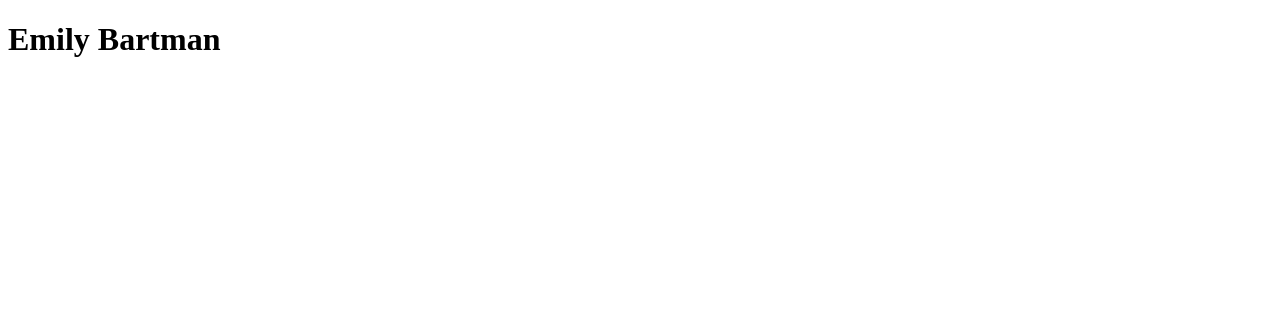
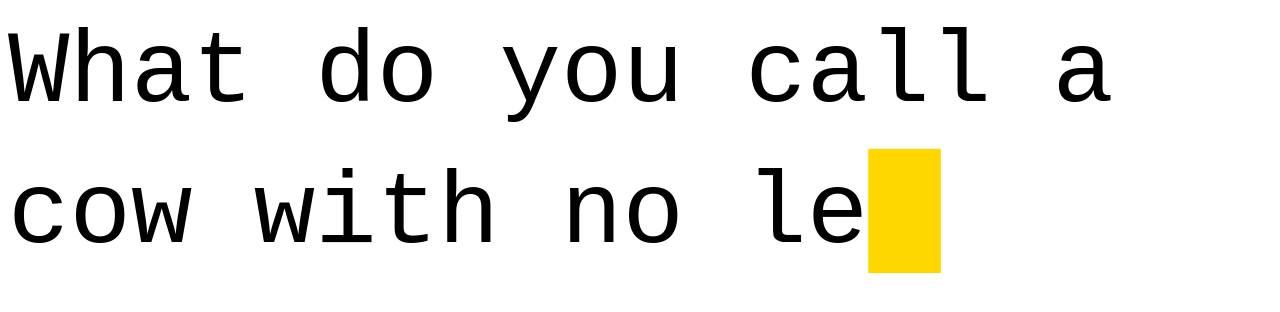
Before and after one commit to embarks/homepage, a Next.js app: page / in a window 1280 px wide. Shown: the top 312 px of the page. Built offline with nearby package versions, Linux system fonts and the light colour scheme.

Commit message:
is this a joke?

```diff
--- /dev/null
+++ b/components/BlinkingCursor.tsx
@@ -0,0 +1,38 @@
+// blinking cursor component
+import React, { FunctionComponent } from 'react'
+
+interface BlinkingCursorProps {
+  type?: 'block' | 'underline' | 'bar'
+  size?: number
+  speed?: number
+  isBlinking: boolean
+}
+
+const typeMap = {
+  bar: '|',
+  block: '█',
+  underline: '_',
+}
+
+const BlinkingCursor: FunctionComponent<BlinkingCursorProps> = ({
+  size = 25,
+  isBlinking = false,
+  type = 'block',
+}) => {
+  return (
+    <span
+      className={isBlinking ? 'blink' : ''}
+      style={{
+        fontSize: `${size}vw`,
+        whiteSpace: 'pre',
+        display: 'inline',
+        lineHeight: 1.3,
+        color: 'gold',
+      }}
+    >
+      {typeMap[type]}
+    </span>
+  )
+}
+
+export default BlinkingCursor
--- /dev/null
+++ b/components/Typewriter.tsx
@@ -0,0 +1,83 @@
+import { FunctionComponent, useEffect, useState, useRef } from 'react'
+
+interface TypewriterProps {
+  text: string
+  delay?: number
+  speed?: number
+  size?: number
+  isStatic?: boolean
+  onStart?: () => void
+  onChar?: (char: string) => void
+  onEnd?: () => void
+}
+
+const Typewriter: FunctionComponent<TypewriterProps> = ({
+  text,
+  delay = 0,
+  speed = 100,
+  size = 25,
+  isStatic,
+  onChar,
+  onStart,
+  onEnd,
+}) => {
+  const [value, setValue] = useState<string>(isStatic ? text : '')
+  const indexRef = useRef<number>(0)
+
+  useEffect(
+    function startTextType() {
+      if (isStatic) {
+        return
+      }
+      let timer: NodeJS.Timeout,
+        initialDelay: NodeJS.Timeout = null
+
+      function updateValueIndex() {
+        if (indexRef.current === 0) onStart?.()
+        const currentValue = `${value}${text.charAt(indexRef.current)}`
+        setValue(currentValue)
+        onChar?.(text.charAt(indexRef.current))
+        indexRef.current += 1
+      }
+
+      // initial delay timeout
+      const start = () => {
+        initialDelay = setTimeout(updateValueIndex, delay)
+      }
+
+      if (indexRef.current === 0) {
+        start()
+      } else {
+        clearTimeout(initialDelay)
+        timer = setTimeout(updateValueIndex, speed)
+      }
+
+      if (indexRef.current === text.length) {
+        clearTimeout(timer)
+        onEnd?.()
+      }
+
+      // return a function to clear the timeout
+      return function cleanup() {
+        clearTimeout(timer)
+        clearTimeout(initialDelay)
+      }
+    },
+    [value]
+  )
+
+  return (
+    <div
+      style={{
+        display: 'inline',
+        fontSize: `${size}vw`,
+        fontFamily: 'monospace',
+        lineHeight: 1.3,
+      }}
+    >
+      {value}
+    </div>
+  )
+}
+
+export default Typewriter
--- a/package.json
+++ b/package.json
@@ -22,11 +22,14 @@
   "dependencies": {
     "next": "^12.3.1",
     "react": "^18.2.0",
-    "react-dom": "^18.2.0"
+    "react-dom": "^18.2.0",
+    "react-transition-group": "^4.4.5"
   },
   "devDependencies": {
     "@types/node": "18.8.3",
     "@types/react": "18.0.21",
+    "@types/react-transition-group": "^4.4.5",
+    "tailwindcss": "^3.1.8",
     "typescript": "4.8.4"
   }
 }
--- /dev/null
+++ b/pages/_app.js
@@ -0,0 +1,5 @@
+import '../styles.css'
+
+export default function MyApp({ Component, pageProps }) {
+  return <Component {...pageProps} />
+}
--- a/pages/index.tsx
+++ b/pages/index.tsx
@@ -1,15 +1,128 @@
-// next index.ts page
+import { NextPage } from 'next'
+import Typewriter from '../components/Typewriter'
+import BlinkingCursor from '../components/BlinkingCursor'
+import { useEffect, useRef, useState } from 'react'
 
-import { NextPage } from 'next'
+type Slide = {
+  type: 'clear' | 'text'
+  text?: string
+  delay?: number
+  size?: number
+}
 
 type StaticHomePage = {
   title: string
+  slides: Slide[]
 }
 
 const IndexPage: NextPage<StaticHomePage> = (props) => {
+  const [typewriterBlockIndex, setTypewriterBlockIndex] = useState<
+    number | undefined
+  >()
+  const [typewriterValue, setTypewriterValue] = useState<string>('')
+  const [clearIndex, setClearIndex] = useState<number>(0)
+  const [isTyping, setIsTyping] = useState(false)
+  const containerRef = useRef<HTMLDivElement>()
+  const currentSlide = props.slides[typewriterBlockIndex]
+
+  useEffect(
+    function scrollToContent() {
+      if (window.innerHeight < containerRef.current.scrollHeight) {
+        window.scrollTo(0, containerRef.current.scrollHeight)
+      }
+    },
+    [typewriterValue]
+  )
+
+  useEffect(
+    function start() {
+      const initialTimeout = setTimeout(() => {
+        if (typewriterBlockIndex === undefined) {
+          setTypewriterBlockIndex(0)
+        }
+      }, props.slides[0].delay || 0)
+
+      return function cleanup() {
+        clearTimeout(initialTimeout)
+      }
+    },
+
+    []
+  )
+
+  useEffect(
+    function clearTypewriter() {
+      let timer: NodeJS.Timeout
+      if (typewriterBlockIndex !== undefined) {
+        if (currentSlide.type === 'clear') {
+          setClearIndex(typewriterBlockIndex)
+          timer = setTimeout(() => {
+            setTypewriterBlockIndex(typewriterBlockIndex + 1)
+          }, currentSlide.delay || 0)
+        }
+      }
+      return function cleanup() {
+        clearTimeout(timer)
+      }
+    },
+    [typewriterBlockIndex]
+  )
+
+  function onStart() {
+    setIsTyping(true)
+  }
+
+  function onEnd() {
+    setIsTyping(false)
+    const nextSlideIndex = typewriterBlockIndex + 1
+    if (nextSlideIndex < props.slides.length) {
+      setTimeout(() => {
+        setTypewriterBlockIndex(typewriterBlockIndex + 1)
+      }, props.slides[typewriterBlockIndex + 1].delay)
+    }
+  }
+
   return (
-    <div>
-      <h1>{`${props.title}`}</h1>
+    <div
+      ref={containerRef}
+      style={{
+        whiteSpace: 'pre-wrap',
+      }}
+    >
+      {typewriterBlockIndex > 0 &&
+        new Array(typewriterBlockIndex - clearIndex)
+          .fill(null)
+          .map((_, index) => {
+            const { type, ...slideProps } = props.slides[clearIndex + index]
+
+            if (type === 'clear') {
+              return _
+            }
+
+            return (
+              <Typewriter
+                isStatic
+                key={index}
+                text={slideProps.text}
+                delay={slideProps.delay}
+                size={slideProps.size}
+              />
+            )
+          })}
+      {typewriterBlockIndex !== undefined && currentSlide.type !== 'clear' && (
+        <Typewriter
+          key={typewriterBlockIndex}
+          text={currentSlide.text}
+          onChar={(char) => setTypewriterValue(typewriterValue + char)}
+          onStart={onStart}
+          onEnd={onEnd}
+          delay={currentSlide.delay}
+          size={currentSlide.size}
+          speed={75}
+        />
+      )}
+      <Typewriter text="" isStatic size={8} />
+      <BlinkingCursor size={8} type="block" isBlinking={!isTyping} />
     </div>
   )
 }
@@ -17,7 +130,27 @@ const IndexPage: NextPage<StaticHomePage> = (props) => {
 export const getStaticProps = async () => {
   return {
     props: {
-      title: 'Emily Bartman',
+      slides: [
+        {
+          text: 'loading jokes..............\n',
+          delay: 0,
+          size: 8,
+        },
+        {
+          type: 'clear',
+          delay: 500,
+        },
+        {
+          text: 'What do you call a cow with no legs?\n',
+          delay: 0,
+          size: 8,
+        },
+        {
+          text: 'Ground beef.\n',
+          delay: 2000,
+          size: 8,
+        },
+      ],
     },
   }
 }
--- /dev/null
+++ b/styles.css
@@ -0,0 +1,10 @@
+.blink {
+  animation: blink 1s step-start 0s infinite;
+  animation-delay: 1.1s;
+}
+
+@keyframes blink {
+  50% {
+    opacity: 0;
+  }
+}
--- a/tailwind.config.js
+++ b/tailwind.config.js
@@ -1,8 +1,8 @@
 /** @type {import('tailwindcss').Config} */
 module.exports = {
-  content: ["./dist/index.html"],
+  content: [],
   theme: {
     extend: {},
   },
   plugins: [],
-};
+}
```
Also changed, not shown: components/ResizeInput.tsx (deleted), 2 other files (tests, documents, lock files or other folders).
